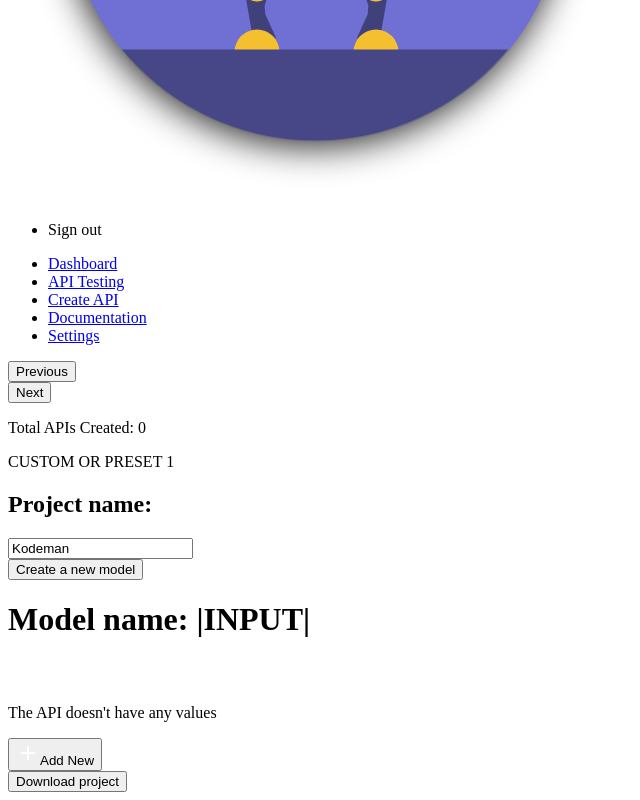
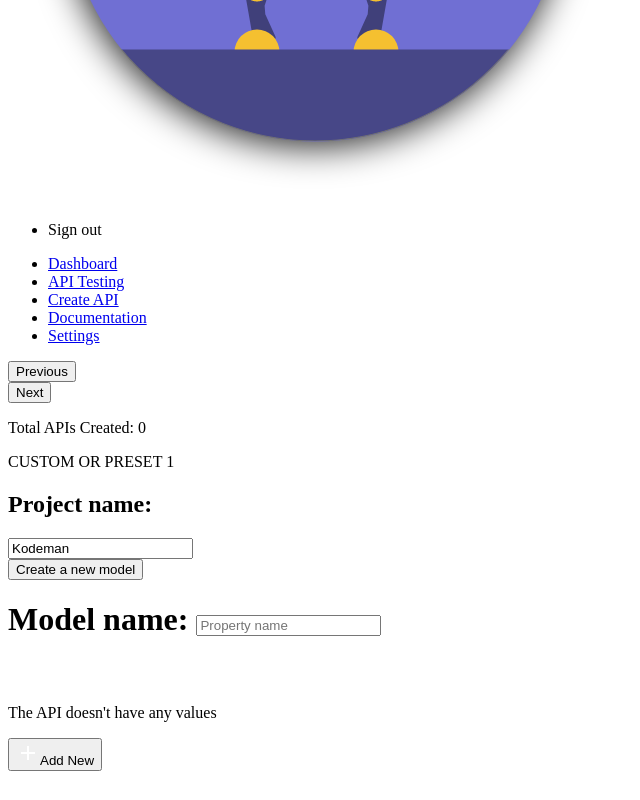
Before and after one commit to khattakdev/kodeman, a Next.js app in the folder frontend/: page /create in a window 1280 px wide. Shown: the part 418-1218 px from the top of the page, without its empty margins (0-640 px from the left). After the commit the page ends 1197 px from the top, so only its background shows below. Built offline with nearby package versions, Linux system fonts and the light colour scheme.

Commit message:
model name input

```diff
--- a/frontend/components/api_creation/index.js
+++ b/frontend/components/api_creation/index.js
@@ -2,6 +2,7 @@ import Button from '../Layout/Button';
 
 const APICreation = (props) => {
   const {
+    // models,
     dbValue,
     setDbValues,
     responseMessage,
@@ -19,7 +20,6 @@ const APICreation = (props) => {
       <p>{apiUrl}</p>
       <p>{apiMethod}</p>
       <p>{responseMessage}</p>
-      {console.log(dbValue)}
 
       <Button
         classes="my-8"
--- a/frontend/components/api_models/index.js
+++ b/frontend/components/api_models/index.js
@@ -13,7 +13,6 @@ const APIModels = (props) => {
       },
     ]);
     counter += 1;
-    console.log(currentAPIModel);
     setAPIModel(currentAPIModel);
   };
   return (
--- a/frontend/components/api_models/model.js
+++ b/frontend/components/api_models/model.js
@@ -1,7 +1,7 @@
 import React from 'react';
 
 const APIModel = (props) => {
-  const { id, apiModel, setAPIModel } = props;
+  const { id, apiModel, setAPIModel, modelNames, setModelNames } = props;
 
   const key = id;
 
@@ -31,7 +31,6 @@ const APIModel = (props) => {
     currentAPIModel[key] = [...apiModel][key].filter(
       (_, paramIndex) => paramIndex !== index
     );
-    console.log(currentAPIModel);
 
     setAPIModel(currentAPIModel);
   }
@@ -39,7 +38,19 @@ const APIModel = (props) => {
     <div>
       <div className="flex flex-row justify-between">
         <h1 className="text-gray-500 px-4 flex content-start">
-          Model name: |INPUT|
+          Model name:{' '}
+          <input
+            className="m-2 p-2 w-2/4 bg-gray-800 text-gray-300 border border-gray-600 "
+            type="Name"
+            placeholder="Property name"
+            value={modelNames[key]}
+            onChange={(e) => {
+              const currentValue = e.target.value;
+              const updatedModelName = [...modelNames];
+              updatedModelName[key] = currentValue;
+              setModelNames(updatedModelName);
+            }}
+          />
         </h1>
         <div className="flex justify-self-end">
           <img
--- a/frontend/pages/create.js
+++ b/frontend/pages/create.js
@@ -4,11 +4,11 @@ import Button from '../components/Layout/Button';
 import DatabaseValues from '../components/DatabaseValues';
 import APICreation from '../components/api_creation';
 import APIModels from '../components/api_models/model';
-import axios from '../axios';
 
 function createAPI() {
   const [option, setOption] = useState(1);
   const [apiNumber, setApiNumber] = useState(0);
+  const [modelNames, setModelNames] = useState(['']);
   const [models, setAPIModels] = useState([[]]);
   const [_API, _setAPI] = useState([]);
   const [apiMethod, setApiMethod] = useState(['get']);
@@ -19,9 +19,12 @@ function createAPI() {
   const [responseMessage, setResponseMessage] = useState(['']);
 
   const addNewModel = () => {
+    const updatedModelNames = [...modelNames];
     const updatedAPIModel = [...models];
+    updatedModelNames.push('');
     updatedAPIModel.push([]);
 
+    setModelNames(updatedModelNames);
     setAPIModels(updatedAPIModel);
   };
   return (
@@ -104,6 +107,8 @@ function createAPI() {
                   key={index}
                   id={index}
                   apiModel={models}
+                  modelNames={modelNames}
+                  setModelNames={setModelNames}
                   setAPIModel={setAPIModels}
                 />
               ))}
@@ -113,6 +118,7 @@ function createAPI() {
           </>
         )}
         {option === 2 && (
+          <div>
             <div className="flex flex-row flex-wrap">
               <select
                 defaultValue={apiMethod[apiNumber]}
@@ -120,7 +126,6 @@ function createAPI() {
                   const input = e.target.value;
                   const updatedApiMethod = [...apiMethod];
                   updatedApiMethod[apiNumber] = input;
-                console.log(updatedApiMethod);
                   setApiMethod(updatedApiMethod);
                 }}
                 id=""
@@ -143,10 +148,19 @@ function createAPI() {
                   const input = e.target.value;
                   const updatedApiUrl = [...apiUrl];
                   updatedApiUrl[apiNumber] = input;
-                console.log(updatedApiUrl);
                   setApiUrl(updatedApiUrl);
                 }}
               />
+            </div>
+            <Button classes="my-8 mx-4" onClick={addNewModel}>
+              Login API
+            </Button>
+            <Button classes="my-8 mx-4" onClick={addNewModel}>
+              Sign in with GitHub
+            </Button>
+            <Button classes="my-8 mx-4" onClick={addNewModel}>
+              Login in with Google
+            </Button>
           </div>
         )}
         {option === 3 && (
@@ -171,7 +185,7 @@ function createAPI() {
             }}
           />
         )}
-        {option === 4 && apiMethod === 'get' && console.log(dbValue)}
+        {/* {option === 4 && apiMethod === 'get' && console.log(dbValue)} */}
         {option === 4 && apiMethod === 'post' && (
           <h2>POST METHOD / Save the data </h2>
         )}
@@ -183,6 +197,7 @@ function createAPI() {
         )}
         {option === 5 && (
           <APICreation
+            models={models}
             dbValue={dbValue}
             setDbValues={setDbValues}
             responseMessage={responseMessage}
@@ -197,7 +212,7 @@ function createAPI() {
           />
         )}
       </div>
-      <Button
+      {/* <Button
         onClick={async () => {
           const body = {
             projectName,
@@ -219,7 +234,7 @@ function createAPI() {
         }}
       >
         Download project
-      </Button>
+      </Button> */}
     </Layout>
   );
 }
```
Also changed, not shown: frontend/components/DatabaseValues/index.js (+0 -16 lines), 1 other file (tests, documents, lock files or other folders). Lines whose indentation alone changed are shown as unchanged.
